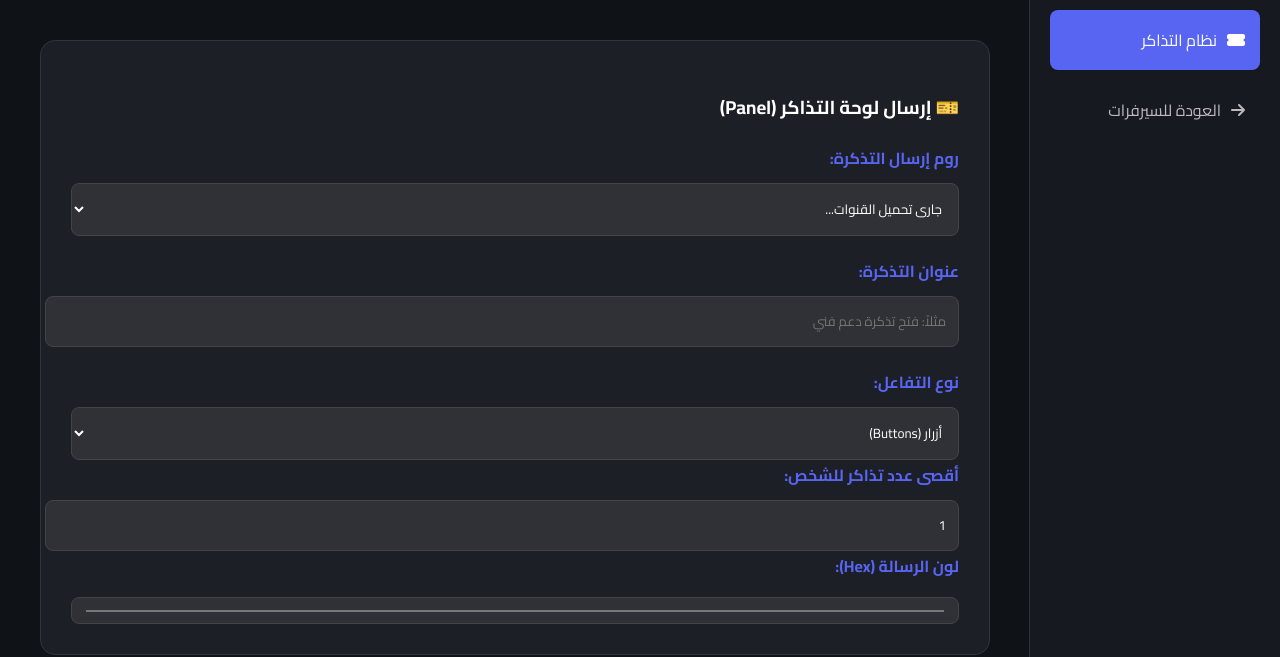
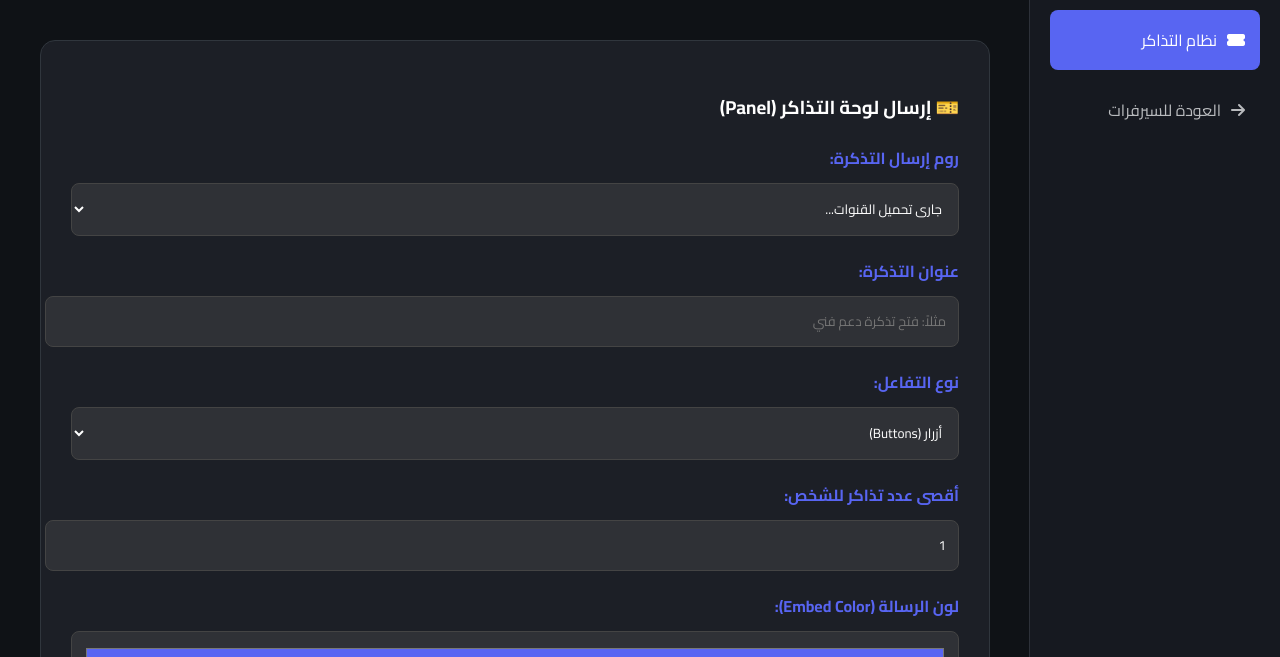
Before and after one commit to rayantoqi/RWF-Bot, a website: page website/manage.html in a window 1280 px wide. Shown: the part 143-800 px from the top of the page. Drawn offline with Linux system fonts and the light colour scheme; files whose address does not match are found by name.

Commit message:
Update: Added full ticket control and limit system

```diff
--- a/website/manage.html
+++ b/website/manage.html
@@ -152,18 +152,23 @@
                 <input type="text" id="ticketTitle" placeholder="مثلاً: فتح تذكرة دعم فني">
             </div>
 
+            <div class="input-group">
                 <label>نوع التفاعل:</label>
                 <select id="ticketType">
                     <option value="buttons">أزرار (Buttons)</option>
                 <option value="select">قائمة منسدلة (Select Menu)</option>
                 </select>
+            </div>
 
+            <div class="input-group">
                 <label>أقصى عدد تذاكر للشخص:</label>
                 <input type="number" id="ticketLimit" value="1" min="1" max="5">
+            </div>
 
-            <label>لون الرسالة (Hex):</label>
-            <input type="color" id="embedColor" value="#5865F2">
-
+            <div class="input-group">
+                <label>لون الرسالة (Embed Color):</label>
+                <input type="color" id="embedColor" value="#5865F2" style="height: 50px; cursor: pointer;">
+            </div>
         </div>
         <div>
             <button class="btn-save" onclick="sendTicketPanel()" style="background: #3ba55c;">إرسال اللوحة للسيرفر
```
Lines whose indentation alone changed are shown as unchanged.
